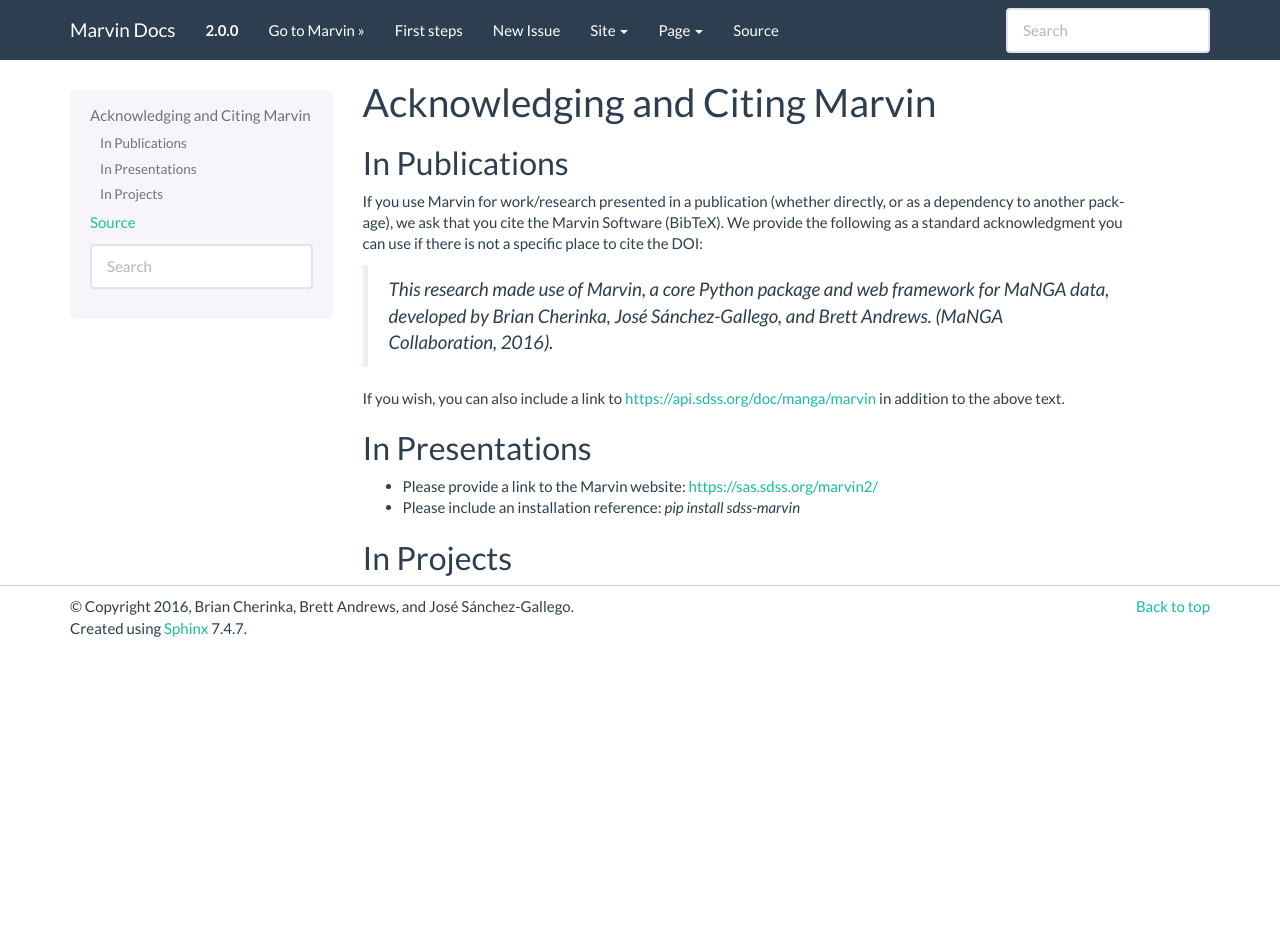
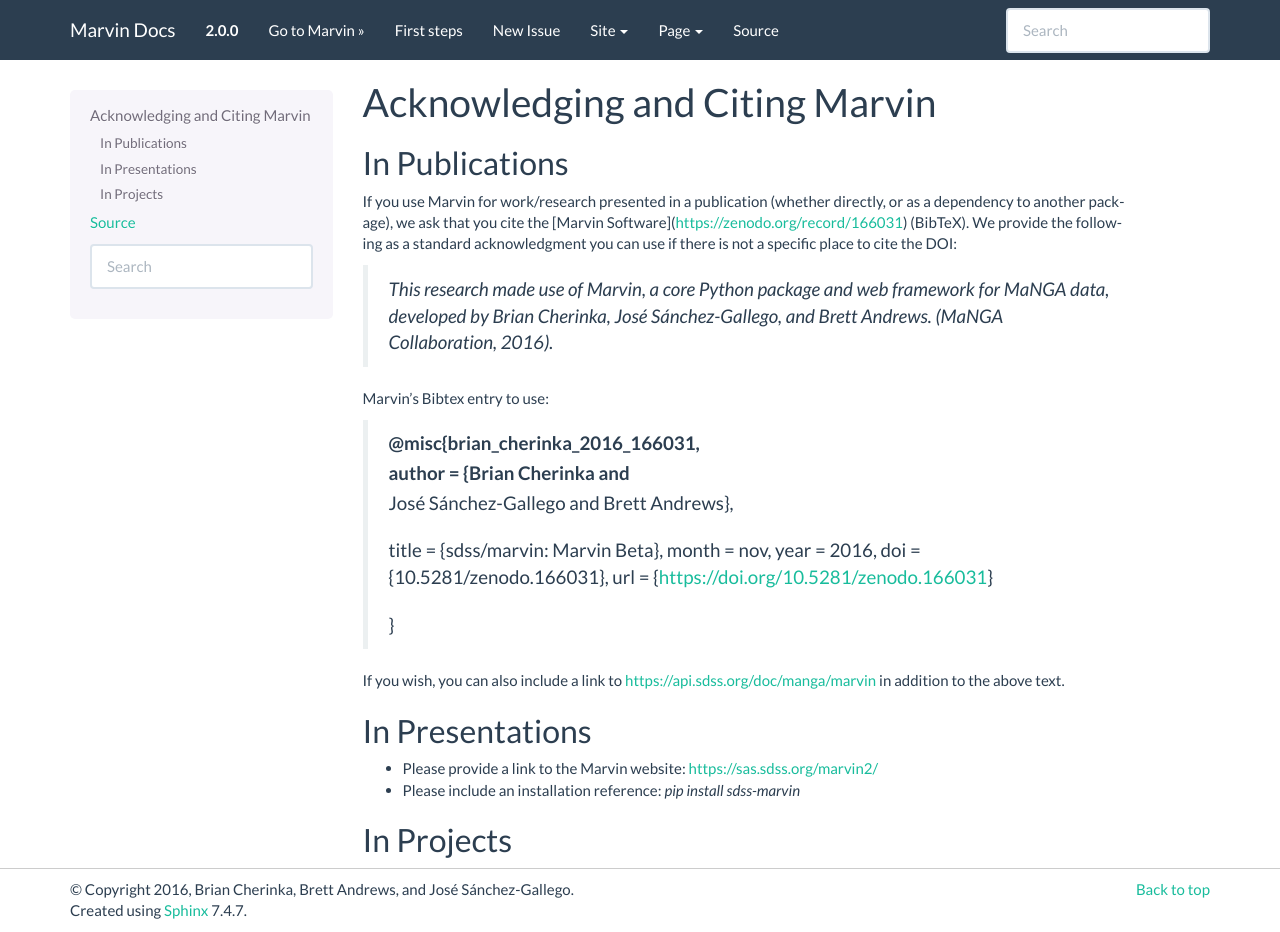
Before and after one commit to sdss/marvin, a Sphinx documentation site: the page built from docs/sphinx/citation.rst, in a window 1280 px wide and 932 px high. Built offline with Sphinx 7.4.7, drawn with Linux system fonts in a browser that asks for light colours; pages that are not in the unit, such as notebooks, are missing from menus.

Commit message:
updating the citation documentation

```diff
--- a/docs/sphinx/citation.rst
+++ b/docs/sphinx/citation.rst
@@ -9,10 +9,23 @@
 In Publications
 ^^^^^^^^^^^^^^^
 
-If you use Marvin for work/research presented in a publication (whether directly, or as a dependency to another package), we ask that you cite the Marvin Software (BibTeX). We provide the following as a standard acknowledgment you can use if there is not a specific place to cite the DOI:
+If you use Marvin for work/research presented in a publication (whether directly, or as a dependency to another package), we ask that you cite the [Marvin Software](https://zenodo.org/record/166031) (BibTeX). We provide the following as a standard acknowledgment you can use if there is not a specific place to cite the DOI:
 
     *This research made use of Marvin, a core Python package and web framework for MaNGA data, developed by Brian Cherinka,
     José Sánchez-Gallego, and Brett Andrews. (MaNGA Collaboration, 2016).*
+
+Marvin's Bibtex entry to use:
+
+    @misc{brian_cherinka_2016_166031,
+      author       = {Brian Cherinka and
+                      José Sánchez-Gallego and
+                      Brett Andrews},
+      title        = {sdss/marvin: Marvin Beta},
+      month        = nov,
+      year         = 2016,
+      doi          = {10.5281/zenodo.166031},
+      url          = {https://doi.org/10.5281/zenodo.166031}
+    }
 
 If you wish, you can also include a link to https://api.sdss.org/doc/manga/marvin in addition to the above text.
 
```
Also changed, not shown: README.md (+22 -0 lines).
